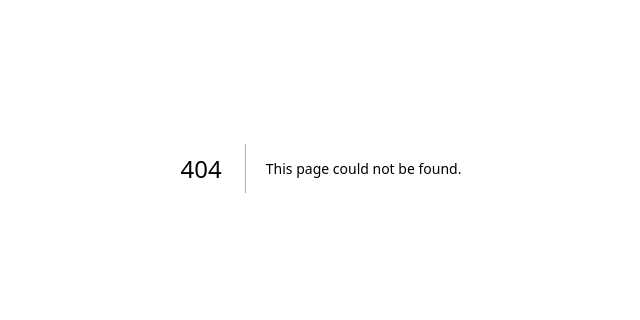
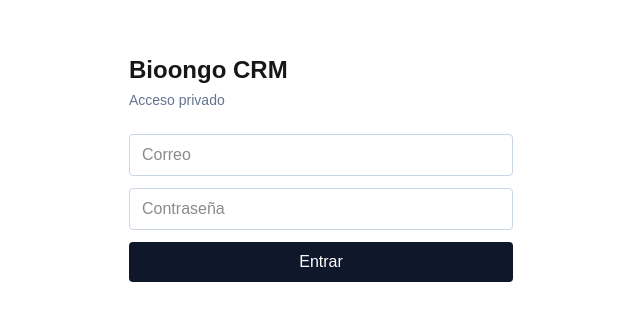
Before and after one commit to claudiobustamante-bioongo/bioongo-crm, a Next.js app: page /login in a window 1280 px wide. Before the commit this address had no page. Shown: the part 232-552 px from the top of the page, without its empty margins (319-959 px from the left). Built offline with nearby package versions, Linux system fonts and the light colour scheme; no server answers.

Commit message:
Día 24: seguridad institucional + botón delete (CRUD completo)

```diff
--- a/app/cliente/[codigo]/editar/page.tsx
+++ b/app/cliente/[codigo]/editar/page.tsx
@@ -1,7 +1,7 @@
 'use client';
 import { useState, useEffect } from 'react';
 import { useParams, useRouter } from 'next/navigation';
-import { supabase } from '@/lib/supabase';
+import { createClient } from '@/lib/supabase-browser';
 import Link from 'next/link';
 
 const CAMPOS = [
@@ -26,6 +26,8 @@ export default function EditarCliente() {
   const [form, setForm] = useState<Record<string, string>>({});
   const [cargando, setCargando] = useState(true);
   const [mensaje, setMensaje] = useState('');
+
+  const supabase = createClient();
 
   useEffect(() => {
     async function cargar() {
@@ -60,6 +62,17 @@ export default function EditarCliente() {
     }
   }
 
+  async function eliminar() {
+    const ok = window.confirm('¿Eliminar este cliente permanentemente? Esta acción no se puede deshacer.');
+    if (!ok) return;
+    const { error } = await supabase.from('clientes').delete().eq('codigo_cliente', codigo);
+    if (error) {
+      setMensaje('Error al eliminar: ' + error.message);
+    } else {
+      router.push('/');
+    }
+  }
+
   if (cargando) return <main className="p-8 max-w-xl mx-auto">Cargando…</main>;
 
   return (
@@ -85,6 +98,12 @@ export default function EditarCliente() {
         >
           Guardar cambios
         </button>
+        <button
+          onClick={eliminar}
+          className="border border-red-400 text-red-600 bg-white rounded py-2 hover:bg-red-50 transition-colors"
+        >
+          Eliminar cliente
+        </button>
         {mensaje && <p className="text-sm text-red-600 mt-2">{mensaje}</p>}
       </div>
     </main>
--- a/app/cliente/[codigo]/page.tsx
+++ b/app/cliente/[codigo]/page.tsx
@@ -1,4 +1,4 @@
-import { supabase } from '@/lib/supabase';
+import { createClient } from '@/lib/supabase-server';
 import Link from 'next/link';
 
 export const dynamic = 'force-dynamic';
@@ -9,6 +9,8 @@ export default async function FichaCliente({
   params: Promise<{ codigo: string }>;
 }) {
   const { codigo } = await params;
+
+  const supabase = await createClient();
 
   const { data: cliente, error } = await supabase
     .from('clientes')
--- /dev/null
+++ b/app/login/page.tsx
@@ -0,0 +1,64 @@
+'use client';
+import { useState } from 'react';
+import { useRouter } from 'next/navigation';
+import { createBrowserClient } from '@supabase/ssr';
+
+export default function Login() {
+  const router = useRouter();
+  const [email, setEmail] = useState('');
+  const [password, setPassword] = useState('');
+  const [error, setError] = useState('');
+  const [cargando, setCargando] = useState(false);
+
+  const supabase = createBrowserClient(
+    process.env.NEXT_PUBLIC_SUPABASE_URL!,
+    process.env.NEXT_PUBLIC_SUPABASE_ANON_KEY!
+  );
+
+  async function entrar() {
+    setCargando(true);
+    setError('');
+    const { error } = await supabase.auth.signInWithPassword({ email, password });
+    if (error) {
+      setError('Correo o contraseña incorrectos.');
+      setCargando(false);
+    } else {
+      router.push('/');
+      router.refresh();
+    }
+  }
+
+  return (
+    <main className="min-h-screen flex items-center justify-center p-8">
+      <div className="w-full max-w-sm">
+        <h1 className="text-2xl font-semibold mb-1">Bioongo CRM</h1>
+        <p className="text-sm text-slate-500 mb-6">Acceso privado</p>
+
+        <div className="flex flex-col gap-3">
+          <input
+            type="email"
+            placeholder="Correo"
+            value={email}
+            onChange={(e) => setEmail(e.target.value)}
+            className="border border-slate-300 rounded px-3 py-2"
+          />
+          <input
+            type="password"
+            placeholder="Contraseña"
+            value={password}
+            onChange={(e) => setPassword(e.target.value)}
+            className="border border-slate-300 rounded px-3 py-2"
+          />
+          <button
+            onClick={entrar}
+            disabled={cargando}
+            className="bg-slate-900 text-white rounded py-2 hover:bg-slate-700 disabled:opacity-50"
+          >
+            {cargando ? 'Entrando…' : 'Entrar'}
+          </button>
+          {error && <p className="text-sm text-red-600">{error}</p>}
+        </div>
+      </div>
+    </main>
+  );
+}
--- a/app/nuevo-cliente/page.tsx
+++ b/app/nuevo-cliente/page.tsx
@@ -1,6 +1,6 @@
 'use client';
 import { useState } from 'react';
-import { supabase } from '@/lib/supabase';
+import { createClient } from '@/lib/supabase-browser';
 
 export default function NuevoCliente() {
   const [form, setForm] = useState({
@@ -13,6 +13,8 @@ export default function NuevoCliente() {
     rfc: '',
   });
   const [mensaje, setMensaje] = useState('');
+
+  const supabase = createClient();
 
   function actualizar(campo: string, valor: string) {
     setForm({ ...form, [campo]: valor });
--- a/app/page.tsx
+++ b/app/page.tsx
@@ -1,5 +1,5 @@
 import Link from 'next/link';
-import { supabase } from '@/lib/supabase';
+import { createClient } from '@/lib/supabase-server';
 
 export default async function Home({
   searchParams,
@@ -7,6 +7,8 @@ export default async function Home({
   searchParams: Promise<{ status?: string }>;
 }) {
   const { status } = await searchParams;
+
+  const supabase = await createClient();
 
   let query = supabase
     .from('clientes')
--- a/app/tabla/page.tsx
+++ b/app/tabla/page.tsx
@@ -1,4 +1,4 @@
-import { supabase } from '@/lib/supabase';
+import { createClient } from '@/lib/supabase-server';
 import Link from 'next/link';
 
 export const dynamic = 'force-dynamic';
@@ -12,6 +12,8 @@ const COLUMNAS = [
 ];
 
 export default async function Tabla() {
+  const supabase = await createClient();
+
   const { data: clientes, error } = await supabase
     .from('clientes')
     .select('codigo_cliente, status, nombre, apellido_paterno, apellido_materno, rfc, curp, correo, celular')
--- /dev/null
+++ b/lib/supabase-browser.ts
@@ -0,0 +1,8 @@
+import { createBrowserClient } from '@supabase/ssr';
+
+export function createClient() {
+  return createBrowserClient(
+    process.env.NEXT_PUBLIC_SUPABASE_URL!,
+    process.env.NEXT_PUBLIC_SUPABASE_ANON_KEY!
+  );
+}
--- /dev/null
+++ b/lib/supabase-server.ts
@@ -0,0 +1,26 @@
+import { createServerClient } from '@supabase/ssr';
+import { cookies } from 'next/headers';
+
+export async function createClient() {
+  const cookieStore = await cookies();
+  return createServerClient(
+    process.env.NEXT_PUBLIC_SUPABASE_URL!,
+    process.env.NEXT_PUBLIC_SUPABASE_ANON_KEY!,
+    {
+      cookies: {
+        getAll() {
+          return cookieStore.getAll();
+        },
+        setAll(cookiesToSet) {
+          try {
+            cookiesToSet.forEach(({ name, value, options }) =>
+              cookieStore.set(name, value, options)
+            );
+          } catch {
+            // Server Component: se ignora, el middleware refresca la sesión
+          }
+        },
+      },
+    }
+  );
+}
--- /dev/null
+++ b/middleware.ts
@@ -0,0 +1,47 @@
+import { createServerClient } from '@supabase/ssr';
+import { NextResponse, type NextRequest } from 'next/server';
+
+export async function middleware(request: NextRequest) {
+  let response = NextResponse.next({ request });
+
+  const supabase = createServerClient(
+    process.env.NEXT_PUBLIC_SUPABASE_URL!,
+    process.env.NEXT_PUBLIC_SUPABASE_ANON_KEY!,
+    {
+      cookies: {
+        getAll() {
+          return request.cookies.getAll();
+        },
+        setAll(cookiesToSet) {
+          cookiesToSet.forEach(({ name, value }) => request.cookies.set(name, value));
+          response = NextResponse.next({ request });
+          cookiesToSet.forEach(({ name, value, options }) =>
+            response.cookies.set(name, value, options)
+          );
+        },
+      },
+    }
+  );
+
+  const { data: { user } } = await supabase.auth.getUser();
+
+  // Si no hay sesión y no está en /login, mándalo a /login
+  if (!user && !request.nextUrl.pathname.startsWith('/login')) {
+    const url = request.nextUrl.clone();
+    url.pathname = '/login';
+    return NextResponse.redirect(url);
+  }
+
+  // Si ya tiene sesión y va a /login, mándalo al inicio
+  if (user && request.nextUrl.pathname.startsWith('/login')) {
+    const url = request.nextUrl.clone();
+    url.pathname = '/';
+    return NextResponse.redirect(url);
+  }
+
+  return response;
+}
+
+export const config = {
+  matcher: ['/((?!_next/static|_next/image|favicon.ico).*)'],
+};
--- a/package.json
+++ b/package.json
@@ -9,6 +9,7 @@
     "lint": "eslint"
   },
   "dependencies": {
+    "@supabase/ssr": "^0.12.4",
     "@supabase/supabase-js": "^2.110.0",
     "next": "16.2.9",
     "react": "19.2.4",
```
Also changed, not shown: 1 other file (tests, documents, lock files or other folders).
